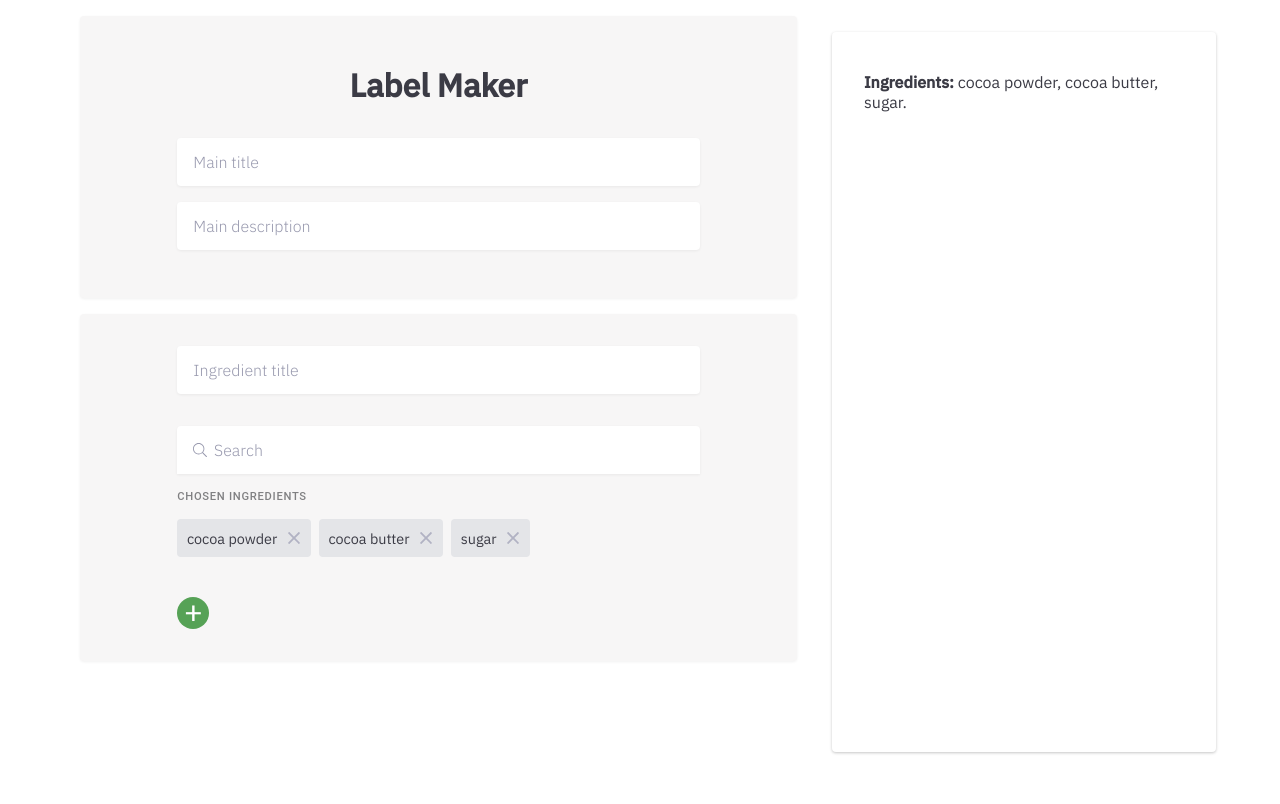
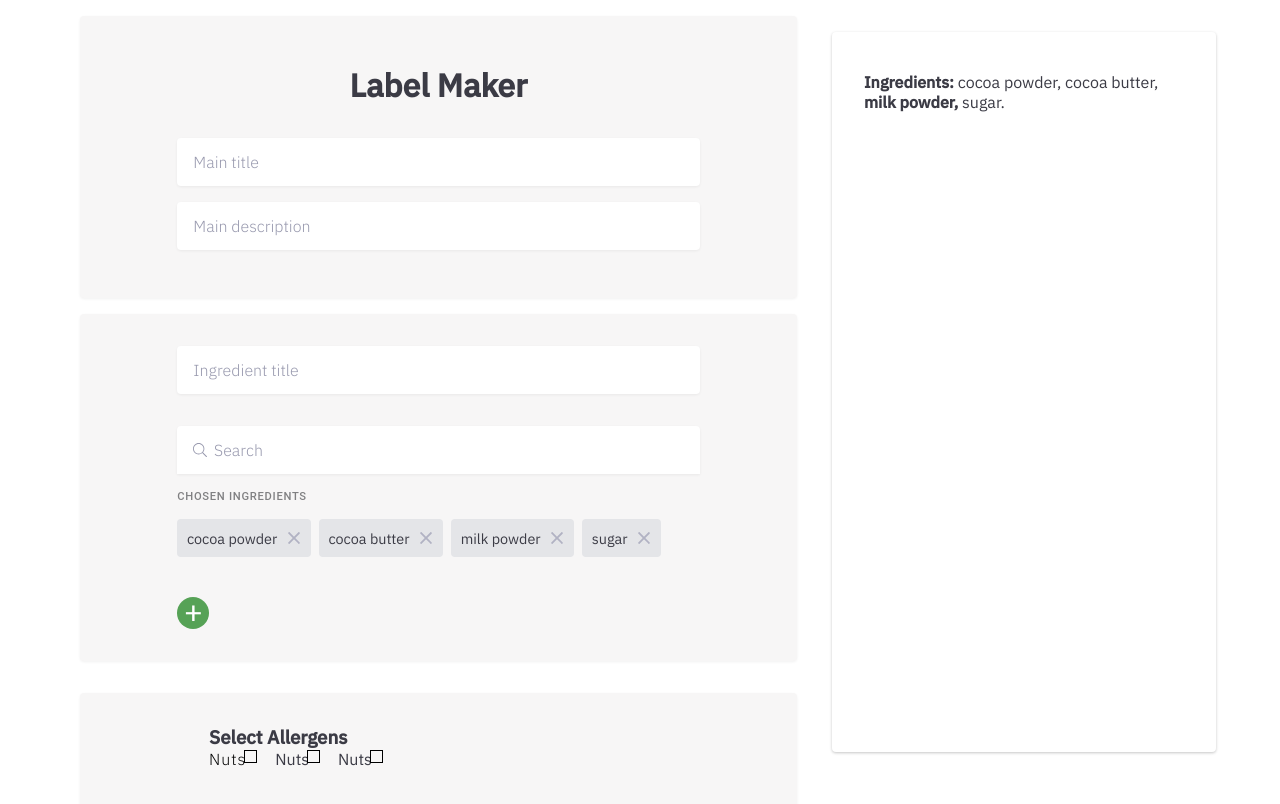
Before and after one commit to antonijak/Label-maker, a React (Create React App) app: page / in a window 1280 px wide. Shown: the top 804 px of the page. Built offline with nearby package versions, Linux system fonts and the light colour scheme; the HTML template or start-up script is replaced by a standard one.

Commit message:
add/checkbox

```diff
--- a/src/App.js
+++ b/src/App.js
@@ -1,5 +1,6 @@
 import React, { Component } from 'react';
 import IngredientsSelector from './components/IngredientsSelector.js';
+import Allergens from './components/Allergens.js';
 import uuid from 'uuid/v4';
 
 import './App.scss';
@@ -10,14 +11,24 @@ class App extends Component {
     title: '',
     description: '',
     ingredients: [{ id: '01', title: '', addedIngredients: [] }],
-    mostUsedIngredients: ['cocoa powder', 'cocoa butter', 'sugar'],
-    alergens: ['egg', 'milk', 'peanut']
+    mostUsedIngredients: [
+      'cocoa powder',
+      'cocoa butter',
+      'milk powder',
+      'sugar'
+    ],
+    alergens: ['eggs', 'milk', 'milk powder', 'peanuts', 'hazelnuts'],
+    checkbox: false
   };
 
   handleChange = e => {
     const name = e.target.name;
     const value = e.target.value;
-    this.setState({ [name]: value });
+    if (name === 'checkbox') {
+      this.setState({ checkbox: !this.state.checkbox });
+    } else {
+      this.setState({ [name]: value });
+    }
   };
 
   showOnLabelPreview = (e, id, title, addedIngredients) => {
@@ -94,6 +105,10 @@ class App extends Component {
               />
             ))}
           </div>
+          <Allergens
+            checkbox={this.state.checkbox}
+            handleChange={this.handleChange}
+          />
         </form>
         <LabelPreview
           alergens={this.state.alergens}
--- a/src/components/Added.scss
+++ b/src/components/Added.scss
@@ -11,7 +11,7 @@
   border-radius: 4px;
   font-size: 0.9rem;
   background: $ingredient;
-  animation: fade 1s linear both;
+  animation: fade 1.2s linear both;
   cursor: pointer;
 
   p {
--- /dev/null
+++ b/src/components/Allergens.js
@@ -0,0 +1,59 @@
+import React from 'react';
+import './Allergens.scss';
+
+const Allergens = ({ checkbox, handleChange }) => {
+  return (
+    <div className="allergens">
+      <h3 className="allergens__title">Select Allergens</h3>
+      <div className="allergens__content">
+        <label htmlFor="nuts" className="checkbox">
+          Nuts
+          <input
+            type="checkbox"
+            name="checkbox"
+            id="nuts"
+            className={
+              checkbox
+                ? 'checkbox__button checkbox__button--checked'
+                : 'checkbox__button'
+            }
+            onChange={handleChange}
+            value={checkbox}
+          />
+        </label>
+        <label htmlFor="nuts">
+          Nuts
+          <input
+            type="checkbox"
+            name="checkbox"
+            id="nuts"
+            className={
+              checkbox
+                ? 'checkbox__button checkbox__button--checked'
+                : 'checkbox__button'
+            }
+            onChange={handleChange}
+            value={checkbox}
+          />
+        </label>
+        <label htmlFor="nuts">
+          Nuts
+          <input
+            type="checkbox"
+            name="checkbox"
+            id="nuts"
+            className={
+              checkbox
+                ? 'checkbox__button checkbox__button--checked'
+                : 'checkbox__button'
+            }
+            onChange={handleChange}
+            value={checkbox}
+          />
+        </label>
+      </div>
+    </div>
+  );
+};
+
+export default Allergens;
--- /dev/null
+++ b/src/components/Allergens.scss
@@ -0,0 +1,24 @@
+@import '../index.scss';
+
+.allergens {
+  box-sizing: border-box;
+  display: flex;
+  flex-wrap: wrap;
+  border-radius: 25px;
+  width: 100%;
+  margin: 1rem 0;
+  box-shadow: 0px 1px 3px rgba(0, 0, 0, 0.06);
+  border-radius: 4px;
+  background: $background;
+  padding: 2rem 10%;
+
+  &__title {
+    width: 80%;
+    margin: 0 auto;
+  }
+
+  &__content {
+    width: 80%;
+    margin: 0 auto;
+  }
+}
--- a/src/components/IngredientsSelector.js
+++ b/src/components/IngredientsSelector.js
@@ -96,16 +96,17 @@ class IngredientsSelector extends Component {
     const name = e.target.name;
     e.preventDefault();
     if (name === 'search') {
-      const filtered = value ? this.state.defaultIngredients
-        .filter(item => item.startsWith(value))
-        .filter(item => !this.state.addedIngredients.includes(item)) :
-        this.state.mostUsedIngredients
+      const filtered = value
+        ? this.state.defaultIngredients
+            .filter(item => item.startsWith(value))
+            .filter(item => !this.state.addedIngredients.includes(item))
+        : this.state.mostUsedIngredients;
 
       let search = filtered.length > 0 ? this.state.search : value;
       this.setState({
         search,
         add: true,
-        filteredIngredients: filtered,
+        filteredIngredients: filtered
       });
     } else if (name === 'title') {
       this.props.showOnLabelPreview(
@@ -203,6 +204,7 @@ class IngredientsSelector extends Component {
     return (
       <div className="ingredients-selector">
         <input
+          type="text"
           value={this.state.title}
           name="title"
           id="title"
@@ -232,6 +234,7 @@ class IngredientsSelector extends Component {
             }}
           >
             <input
+              type="text"
               name="search"
               onChange={this.handleChange}
               onFocus={() => {
--- a/src/index.scss
+++ b/src/index.scss
@@ -49,3 +49,46 @@ input {
     border-bottom-right-radius: 0;
   }
 }
+.checkbox {
+  margin-top: 1rem;
+  width: auto;
+  text-align: right;
+  position: relative;
+  color: black;
+  font-weight: lighter;
+  letter-spacing: 1px;
+
+  &__button {
+    position: relative;
+    visibility: hidden;
+    margin-right: 1rem;
+    width: auto;
+    height: auto;
+
+    &:before {
+      border: 1px solid black;
+      position: absolute;
+      top: -2px;
+      left: -2px;
+      height: 0.7rem;
+      width: 0.7rem;
+      content: '';
+      visibility: visible;
+    }
+
+    &:after {
+      color: black;
+      position: absolute;
+      top: -2.8px;
+      left: 0;
+      content: '\2713';
+      visibility: hidden;
+    }
+
+    &--checked {
+      &:after {
+        visibility: visible;
+      }
+    }
+  }
+}
```
